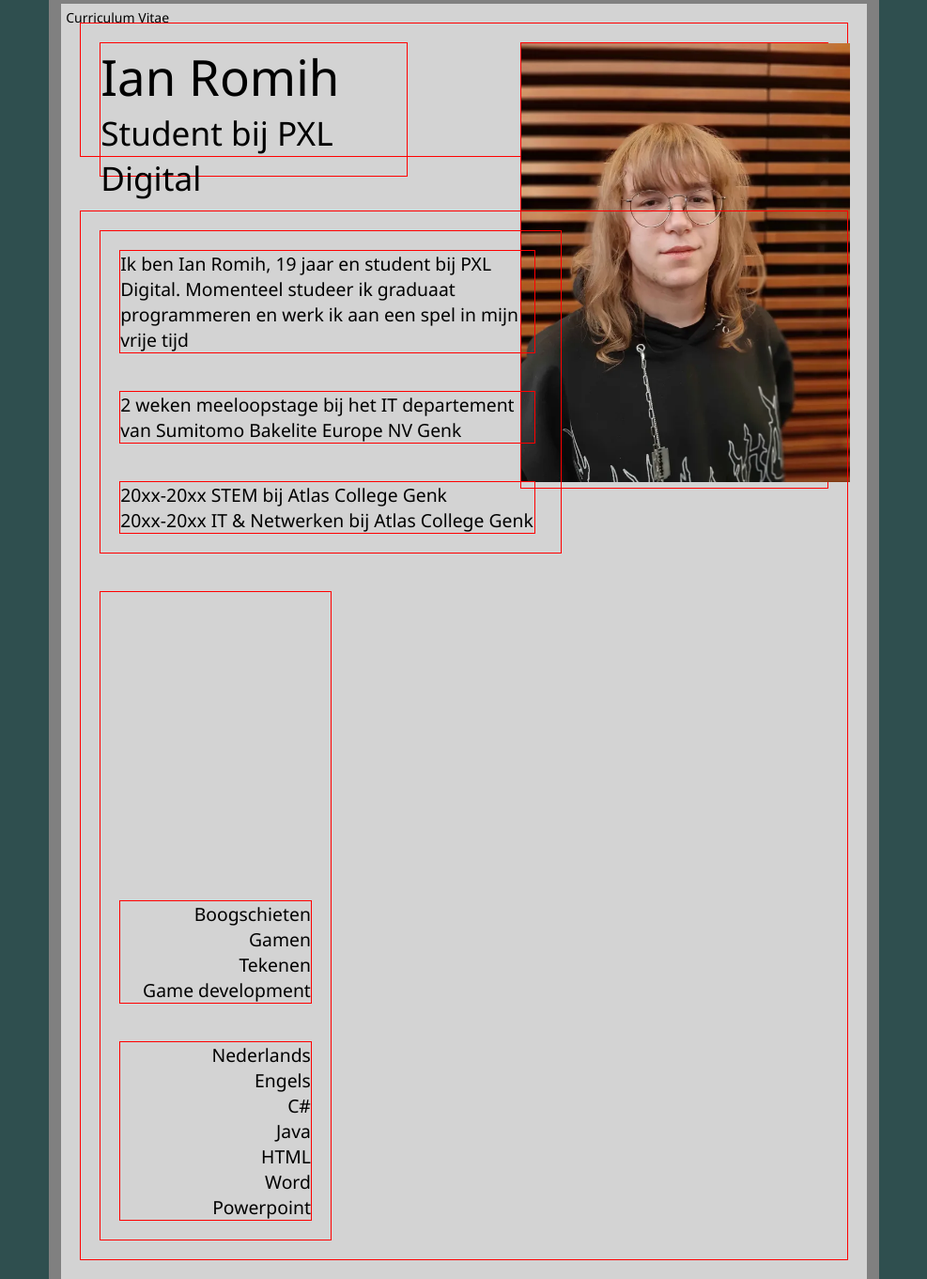
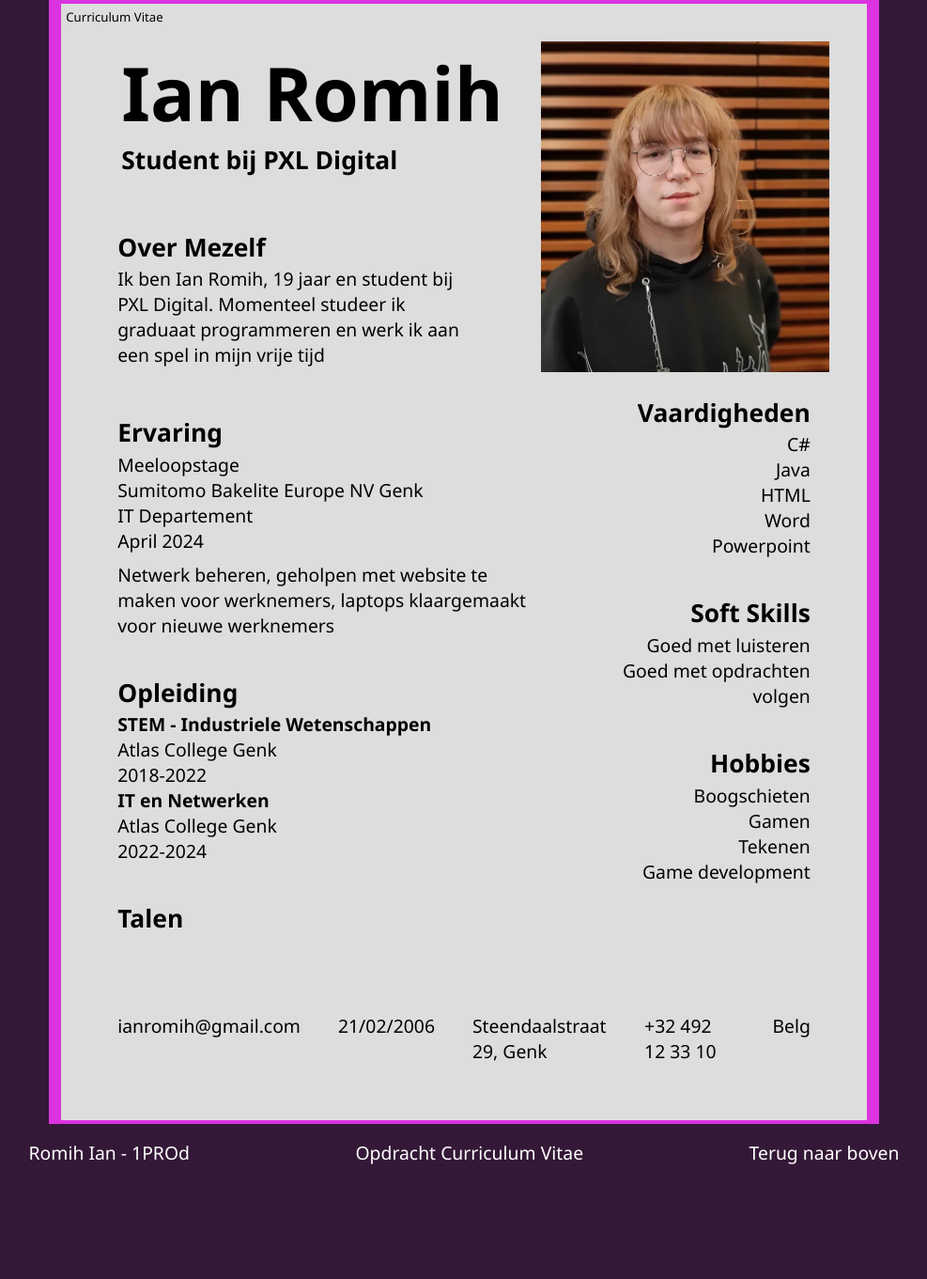
Before and after one commit to pxl-grpro-wpl1-2526/curriculum-vitae-IanRomihPXL, a plain HTML site: page index.html in a window 1280 px wide. Shown: the top 1361 px of the page at 94% size, without its empty margins (146-1133 px from the left). After the commit the page ends 1258 px from the top, so only its background shows below. Drawn offline with Linux system fonts and the light colour scheme.

Commit message:
divs voor grootste deel af, (bijna) alles staat erin, tekst opmaak gegeven
WEB-05, 06, 09, 10, 11 afgewerkt

```diff
--- a/css/style.css
+++ b/css/style.css
@@ -5,70 +5,79 @@
     font-size: 1.1rem;
 }
 
+.cv {
+    font-size: 0.75rem;
+    padding: 5px;
+    position: absolute;
+}
+
 body {
+    background-color: #341837;
+
     display: flex;
     flex-direction: column;
     align-items: center;
-    background-color: darkslategray;
 }
 
 main {
     width: 67%;
-    border: 0.75rem solid gray;
-    border-top: 0.25rem solid gray;
-    border-bottom: 0.25rem solid gray;
-    background-color: lightgray;
+    background-color: #dddddd;
+
+    border: 0.75rem solid #da33df;
+    border-top: 0.25rem solid #da33df;
+    border-bottom: 0.25rem solid #da33df;
 
     display: flex;
     flex-wrap: wrap;
-    flex-direction: row;
-    gap: 1rem;
-    position: relative;
+}
+
+h1 {
+    font-size: 4.5rem;
+}
+
+h2 {
+    font-size: 1.5rem;
+}
+
+h3 {
+    font-size: 1.5rem;
+    margin-bottom: 0.15rem;
+}
+
+h4 {
+    font-size: 1.1rem;
 }
 
 main div {
     margin: 20px;
-    border: 1px solid red;
 }
 
 .topdiv {
-    display: flex;
-    flex-wrap: wrap;
-    flex-direction: row;
-    position: relative;
     width: 100%;
     height: 8rem;
+
+    display: flex;
     justify-content: space-between;
 }
 
 .naamdiv {
-    width: 40%;
-    height: 8rem;
-}
-
-.naam {
-    font-size: 3rem;
-}
-
-.student {
-    font-size: 2rem;
+    margin-left: 2.5rem;
 }
 
 .foto {
-    width: 40%;
-    text-align: right;
+    width: 37.5%;
+    height: 20rem;
 }
 
 .foto img {
-    width: 350px;
+    width: 100%;
+    height: 100%;
+    object-fit: cover;
 }
 
-.botdiv {
+.middiv {
     display: flex;
     flex-wrap: wrap;
-    flex-direction: row;
-    position: relative;
-    width: 100%;
     justify-content: space-between;
 }
 
@@ -76,45 +85,40 @@ main div {
     width: 60%;
 
     display: flex;
-    flex-wrap: wrap;
     flex-direction: column;
-    position: relative;
-    justify-content: normal;
 }
 
 .introductie {
-    width: 90%;
-}
+    width: 80%;
+    margin-bottom: 1.75rem;
 
-.ervaring {
-    width: 90%;
-}
-
-.opleiding {
-    width: 90%;
 }
 
 .rightdiv {
-    padding-top: 17.5rem;
+    padding-top: 10rem;
     width: 30%;
+    text-align: right;
 
     display: flex;
-    flex-wrap: wrap;
     flex-direction: column;
-    position: relative;
-    justify-content: normal;
 }
 
-.hobbies {
-    text-align: right;
+.botdiv {
+    width: 100%;
+
+    display: flex;
+    justify-content: space-evenly;
 }
 
-.skillInfo {
-    text-align: right;
+footer {
+    color: white;
+    width: 100%;
+    margin: 1rem;
+
+    display: flex;
+    justify-content: space-evenly;
 }
 
-.cv {
-    position: absolute;
-    font-size: 14px;
-    padding: 5px;
+.ervaringbeschrijving {
+    margin-top: 0.5rem;
 }
--- a/index.html
+++ b/index.html
@@ -10,44 +10,88 @@
     <p class="cv">Curriculum Vitae</p>
     <div class="topdiv">
         <div class="naamdiv">
-            <p class="naam">Ian Romih</p>
-            <p class="student">Student bij PXL Digital</p>
+            <h1>Ian Romih</h1>
+            <h2>Student bij PXL Digital</h2>
         </div>
         <div class="foto">
             <img src="images/profiel.jpg" alt="Foto van mezelf">
         </div>
     </div>
-    <div class="botdiv">
+    <div class="middiv">
         <div class="leftdiv">
             <div class="introductie">
+                <h3>Over Mezelf</h3>
                 <p>Ik ben Ian Romih, 19 jaar en student bij PXL Digital. Momenteel studeer ik graduaat programmeren en werk ik aan een spel in mijn vrije tijd</p>
             </div>
             <div class="ervaring">
-                <p>2 weken meeloopstage bij het IT departement van Sumitomo Bakelite Europe NV Genk</p>
+                <h3>Ervaring</h3>
+                <p>Meeloopstage</p>
+                <p>Sumitomo Bakelite Europe NV Genk</p>
+                <p>IT Departement</p>
+                <p>April 2024</p>
+                <p class="ervaringbeschrijving">Netwerk beheren, geholpen met website te maken voor werknemers, laptops klaargemaakt voor nieuwe werknemers</p>
             </div>
             <div class="opleiding">
-                <p>20xx-20xx STEM bij Atlas College Genk</p>
-                <p>20xx-20xx IT & Netwerken bij Atlas College Genk</p>
+                <h3>Opleiding</h3>
+                <h4>STEM - Industriele Wetenschappen</h4>
+                <p>Atlas College Genk</p>
+                <p>2018-2022</p>
+                <h4>IT en Netwerken</h4>
+                <p>Atlas College Genk</p>
+                <p>2022-2024</p>
+            </div>
+            <div class="talen">
+                <h3>Talen</h3>
+                <table>
+
+                </table>
             </div>
         </div>
         <div class="rightdiv">
-            <div class="hobbies">
-                <p>Boogschieten</p>
-                <p>Gamen</p>
-                <p>Tekenen</p>
-                <p>Game development</p>
-            </div>
-            <div class="skillInfo">
-                <p>Nederlands</p>
-                <p>Engels</p>
+            <div class="skills">
+                <h3>Vaardigheden</h3>
                 <p>C#</p>
                 <p>Java</p>
                 <p>HTML</p>
                 <p>Word</p>
                 <p>Powerpoint</p>
             </div>
+            <div class="softSkills">
+                <h3>Soft Skills</h3>
+                <p>Goed met luisteren</p>
+                <p>Goed met opdrachten volgen</p>
+            </div>
+            <div class="hobbies">
+                <h3>Hobbies</h3>
+                <p>Boogschieten</p>
+                <p>Gamen</p>
+                <p>Tekenen</p>
+                <p>Game development</p>
+            </div>
+        </div>
+        <div class="botdiv">
+                <div>
+                    <p>ianromih@gmail.com</p>
+                </div>
+                <div>
+                    <p>21/02/2006</p>
+                </div>
+                <div>
+                    <p>Steendaalstraat 29, Genk</p>
+                </div>
+                <div>
+                    <p>+32 492 12 33 10</p>
+                </div>
+                <div>
+                    <p>Belg</p>
+                </div>
         </div>
     </div>
 </main>
+<footer>
+    <p>Romih Ian - 1PROd</p>
+    <p>Opdracht Curriculum Vitae</p>
+    <a>Terug naar boven</a>
+</footer>
 </body>
 </html>
```
